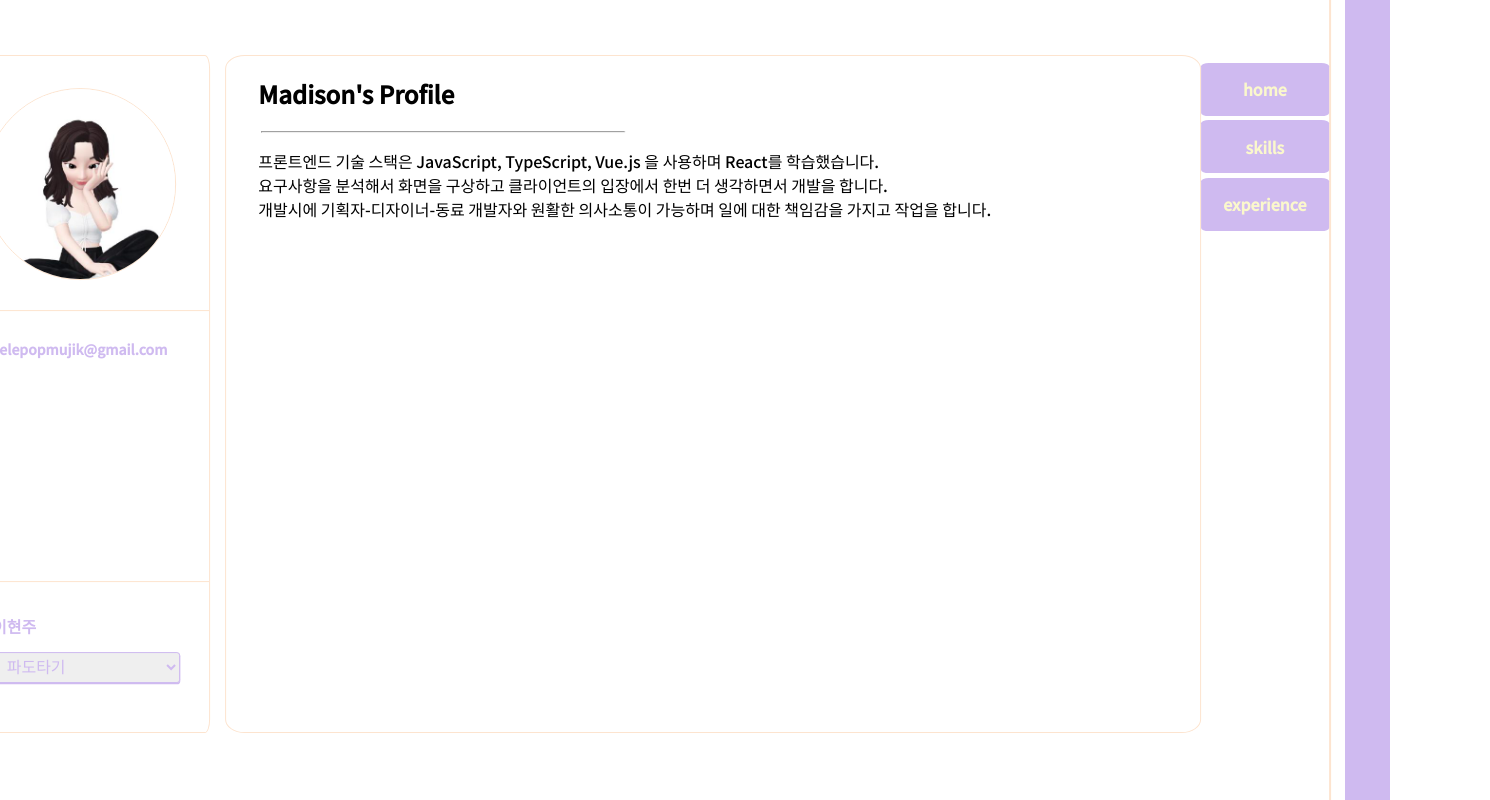
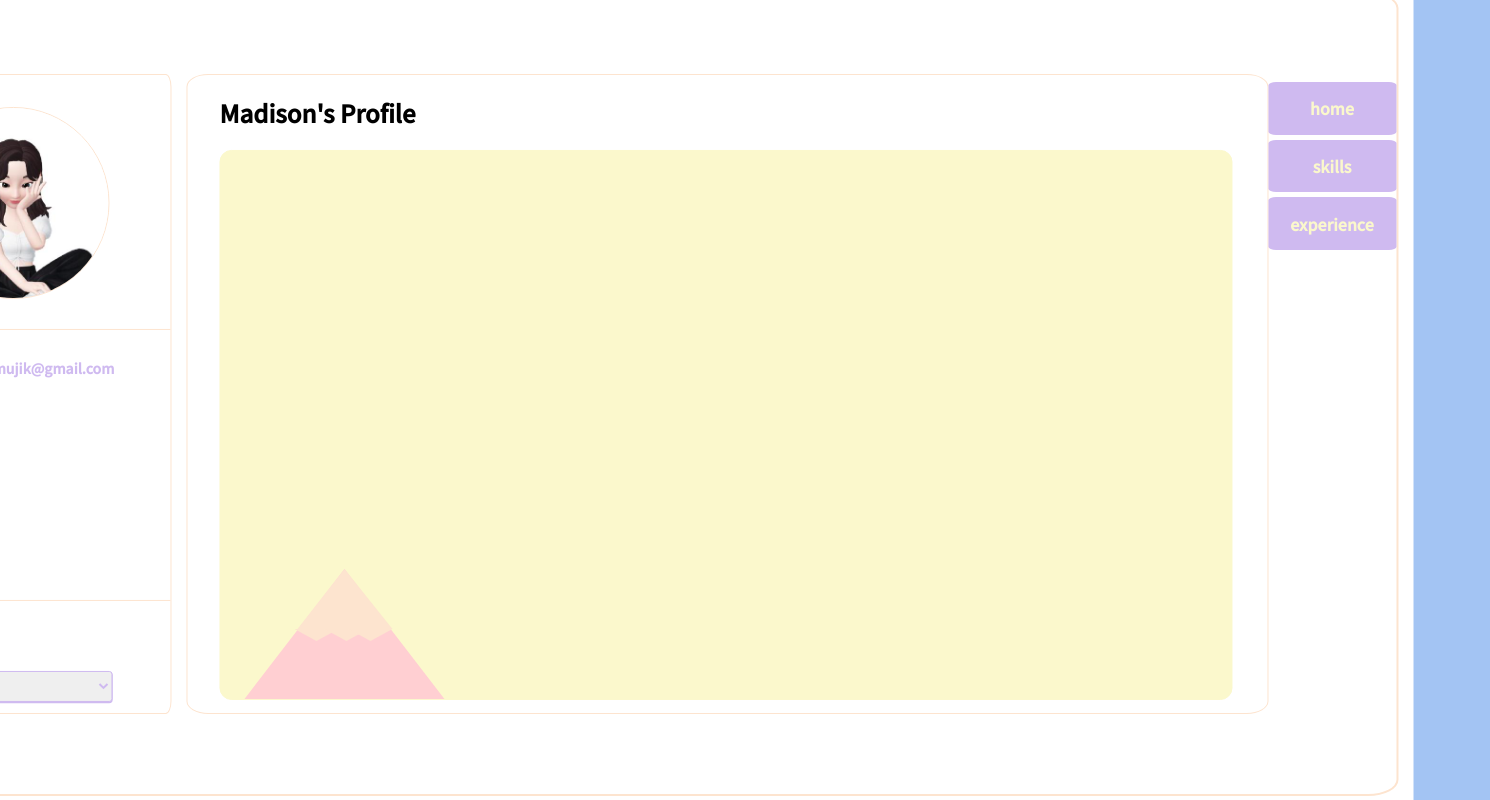
Before and after one commit to madisonrubylee/madison-blog-pure, a Next.js app: page / in a window 1280 px wide. Shown: the part 220-1020 px from the top of the page, 1490 px wide, since content can reach past the window. Built offline with nearby package versions, Linux system fonts and the light colour scheme.

Commit message:
add mountain

```diff
--- a/components/homepage/homepage.module.css
+++ b/components/homepage/homepage.module.css
@@ -1,7 +1,7 @@
 .container {
-    width: 1500px;
+    width: 1700px;
     height: 1100px;
-    background-color:#cfbaf0;
+    background-color:#a3c4f3;
     border-radius: 2%;
     position: relative;
 }
@@ -11,8 +11,8 @@
     transform: translate(-50%, -50%);
     top: 50%;
     left: 50%;
-    width: 94%;
-    height: 91%;
+    width: 91%;
+    height: 86%;
     background-color:white;
     border-radius: 2%;
 }
--- a/components/menu_home/home.module.css
+++ b/components/menu_home/home.module.css
@@ -2,3 +2,20 @@
     width: 40%;
     margin: 0 0 0 3px;
 }
+
+.container {
+    width: 67%;
+    height: 550px;
+    border-radius: 0.75rem;
+    border: 0.0625rem solid #fbf8cc;
+    padding: 1.5rem;
+    margin-bottom: 2.5rem;
+    display: flex;
+    /* overflow: hidden; */
+    background:#fbf8cc;
+    position: absolute;
+    /* top: 0;
+    left: 0;
+    right: 0;
+    bottom: 0; */
+}
--- a/components/menu_home/home.tsx
+++ b/components/menu_home/home.tsx
@@ -1,15 +1,16 @@
 import React from 'react';
+import Timeline from '../timeline/timeline';
 import styles from './home.module.css'
 
 const Home = () => {
     return (
         <>
             <h2>Madison's Profile</h2>
-            <hr className={styles.divide}></hr>
-            <p>프론트엔드 기술 스택은 JavaScript, TypeScript, Vue.js 을 사용하며 React를 학습했습니다. <br/>
-             요구사항을 분석해서 화면을 구상하고 클라이언트의 입장에서 한번 더 생각하면서 개발을 합니다. <br/>
-            개발시에 기획자-디자이너-동료 개발자와 원활한 의사소통이 가능하며 일에 대한 책임감을 가지고 작업을 합니다.</p>
-
+            {/* <hr className={styles.divide}></hr> */}
+            <div className={styles.container}>
+                {/* <div>타임라인</div> */}
+                <Timeline />
+            </div>
         </>
     )
 }
--- a/components/profile/profile.tsx
+++ b/components/profile/profile.tsx
@@ -3,6 +3,7 @@ import styles from './profile.module.css'
 
 const url = '/madison.jpeg'
 const desc = 'telepopmujik@gmail.com '
+// const desc =<p>요구사항을 분석해서 화면을 구상하고 클라이언트의 입장에서 한번 더 생각하면서 개발을 합니다. </p>
 
 const onChange = (e: React.ChangeEvent<HTMLSelectElement>) => {
     const value = e.target.value
--- /dev/null
+++ b/components/timeline/timeline.module.css
@@ -0,0 +1,40 @@
+/* .background {
+     overflow: hidden;
+     background:#90dbf4;
+    position: absolute;
+    top: 0;
+    left: 0;
+    right: 0;
+    bottom: 0;
+    width: 100%;
+} */
+
+.mountain {
+    position: absolute;
+    bottom: 0;
+    border-left: 100px solid transparent;
+    border-right: 100px solid transparent;
+    border-bottom: 130px solid #ffcfd2;
+    z-index: 1;
+}
+
+.top {
+    position: absolute;
+    right: -48px;
+    border-left:47px solid transparent;
+    border-right:48px solid transparent;
+    border-bottom: 60px solid #fde4cf;
+    z-index: 2;
+}
+
+.one, .two, .three {
+    position: absolute;
+    top: 60px;
+    border-left: 22px solid transparent;
+    border-right: 22px solid transparent;
+    border-top: 12px solid #fde4cf;
+}
+
+.one { left: -50px;}
+.two { left: -20px; }
+.three { left: 4px;}
--- /dev/null
+++ b/components/timeline/timeline.tsx
@@ -0,0 +1,20 @@
+import React from 'react';
+import styles from './timeline.module.css'
+
+const Timeline = () =>{
+    return (
+        <>
+            <div className={styles.mountain}>
+                <div className={styles.top}>
+                <div className={styles.one}></div>
+                <div className={styles.two}></div>
+                <div className={styles.three}></div>
+                </div>
+            </div>
+        <div className={styles.cloud}></div>
+        </>
+    )
+}
+
+
+export default Timeline;
```
